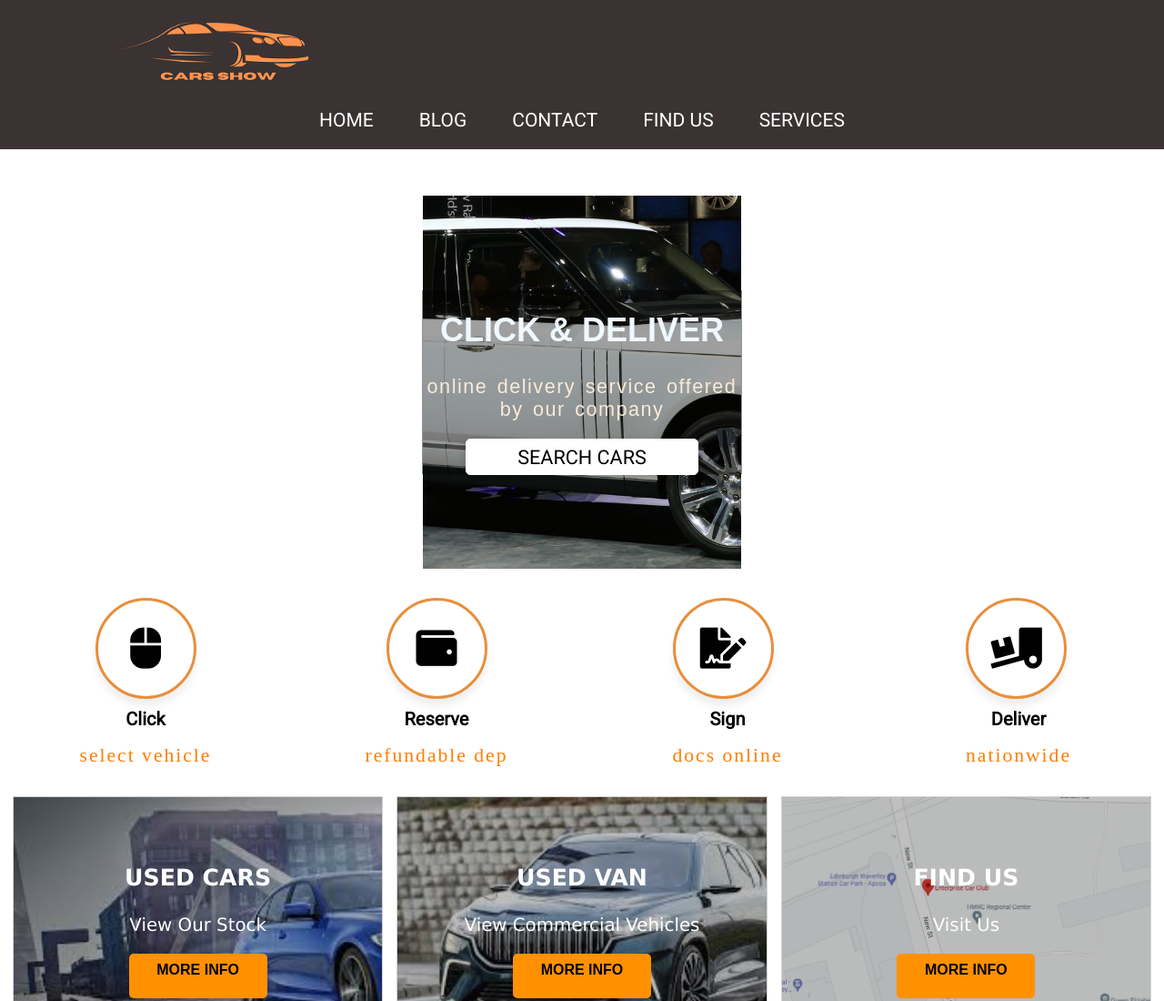
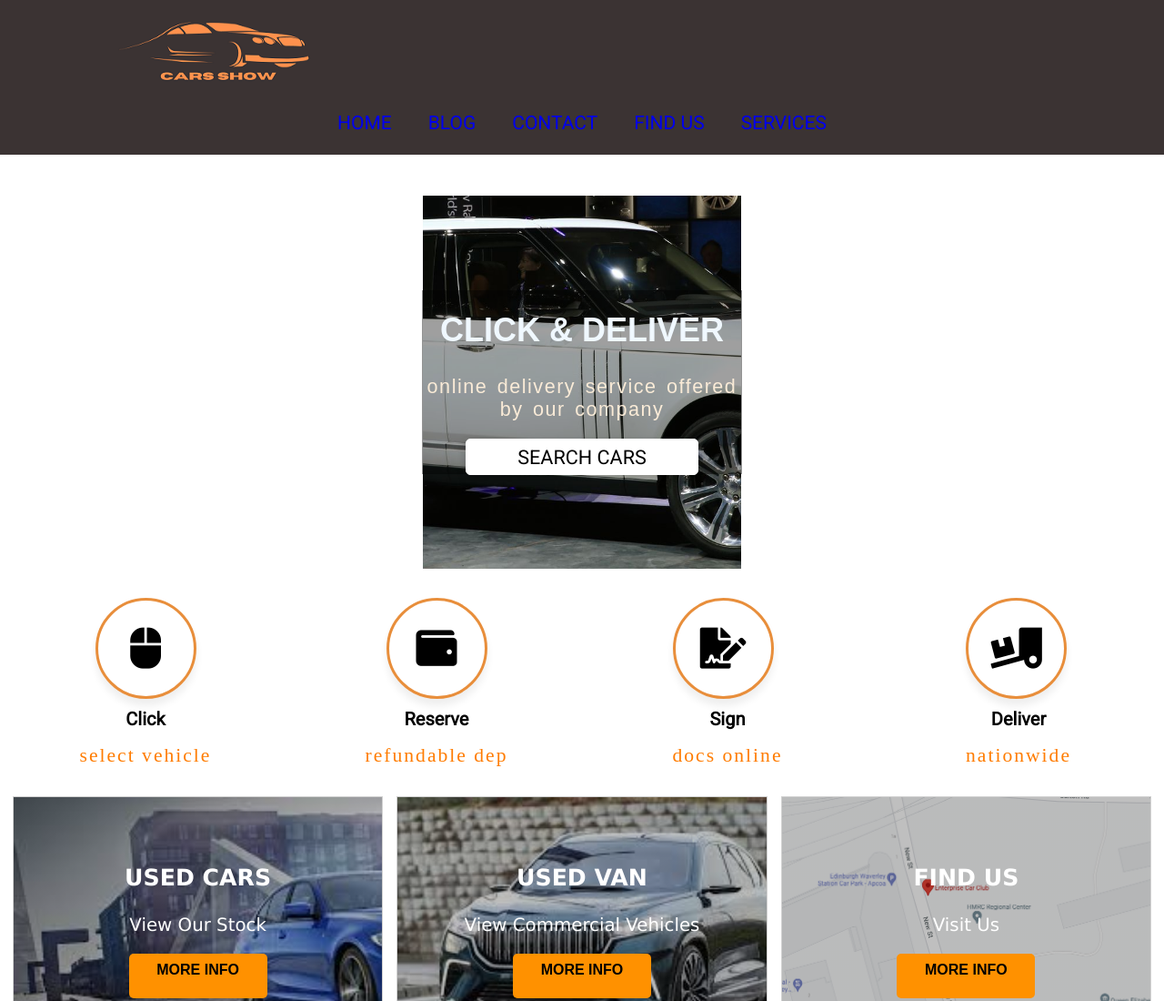
Before and after one commit to mmoha-199/udacity-first-blog, a plain HTML site: page index.html in a window 1280 px wide. Shown: the top 1100 px of the page at 91% size. Drawn offline with Linux system fonts and the light colour scheme.

Commit message:
fix links agai

```diff
--- a/css/header.css
+++ b/css/header.css
@@ -6,7 +6,6 @@
     display: flex;
     flex-direction: column;
     background-color: #3b3333;
-    color: white;
     margin-bottom: 20px;
 }
 .nav-top{
@@ -15,7 +14,6 @@
     flex-direction: row;
     justify-content: space-between;
     flex-wrap: nowrap;
-    color: white;
 }
 .fa-bars{
     display: block;
@@ -36,20 +34,25 @@
     margin: 0px;
     justify-content: flex-start;
     text-transform: uppercase;
-    font-size: 14px;
     font-family: 'Roboto', sans-serif;
     margin-left: 20px;
 }
-.nav-list a {
-    font-size: 1em;
+.nav-list{
+    width: 100%;
+    color: aliceblue;
+}
+.nav-list li a {
+    font-size: 1.1em;
+    width: 100%;
     text-decoration: none;
     font-family: inherit;
     text-transform: inherit;
     justify-content: inherit;
-    font-size: inherit;
-    color: inherit;
-    padding: 5px;
+    line-height: 30px;
 }
-.nav-list a:hover{
+.nav-list li:hover{
+    background-color: aliceblue;
+    width: 100%;
     cursor: pointer;
+    color: #3b3333;
 }
```
Also changed, not shown: pages/blog.html (+1 -1 lines).
